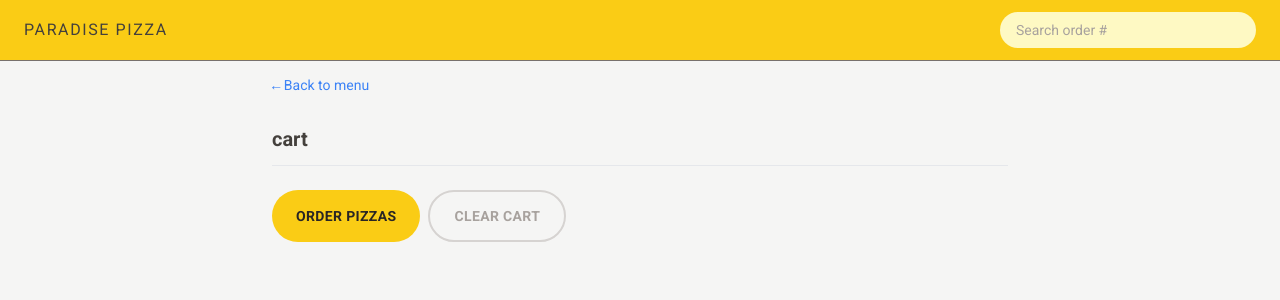
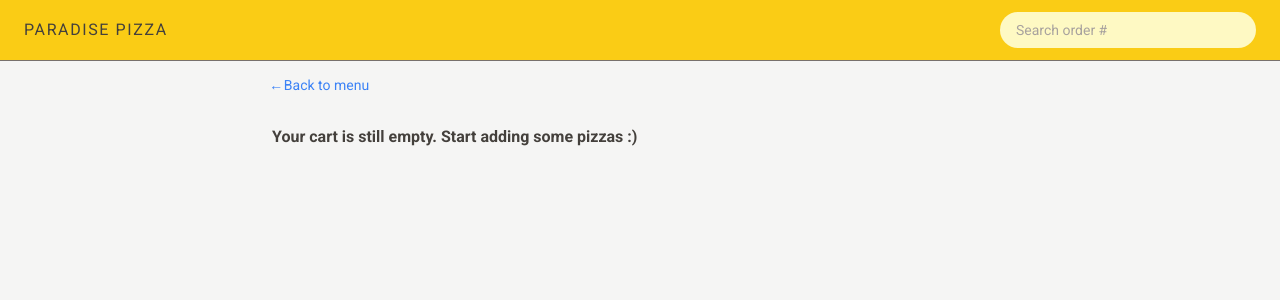
Before and after one commit to GustavoMunizBarrios/paradise-pizza, a React (Vite) app: page /cart in a window 1280 px wide. Shown: the top 300 px of the page. Built offline with nearby package versions, Linux system fonts and the light colour scheme.

Commit message:
Added EmptyCart component and integrated it into Cart component to display when cart is empty

```diff
--- a/src/features/cart/Cart.jsx
+++ b/src/features/cart/Cart.jsx
@@ -4,6 +4,7 @@ import CartItem from './CartItem';
 import { useDispatch, useSelector } from 'react-redux';
 import { clearCart, getCart } from './cartSlice';
 import { getUser } from '../user/userSlice';
+import EmptyCart from './EmptyCart';
 /*
 const fakeCart = [
   {
@@ -27,6 +28,8 @@ function Cart() {
 
   const cart = useSelector(getCart);
   const dispatch = useDispatch();
+
+  if (!cart.length) return <EmptyCart />;
 
   return (
     <div className="px-4 py-3">
--- a/src/features/cart/EmptyCart.jsx
+++ b/src/features/cart/EmptyCart.jsx
@@ -1,11 +1,13 @@
-import { Link } from 'react-router-dom';
+import LinkButton from '../../ui/LinkButton';
 
 function EmptyCart() {
   return (
-    <div>
-      <Link to="/menu">&larr; Back to menu</Link>
+    <div className="px-4 py-3">
+      <LinkButton to="/menu">&larr; Back to menu</LinkButton>
 
-      <p>Your cart is still empty. Start adding some pizzas :)</p>
+      <p className="mt-7 font-semibold">
+        Your cart is still empty. Start adding some pizzas :)
+      </p>
     </div>
   );
 }
```
